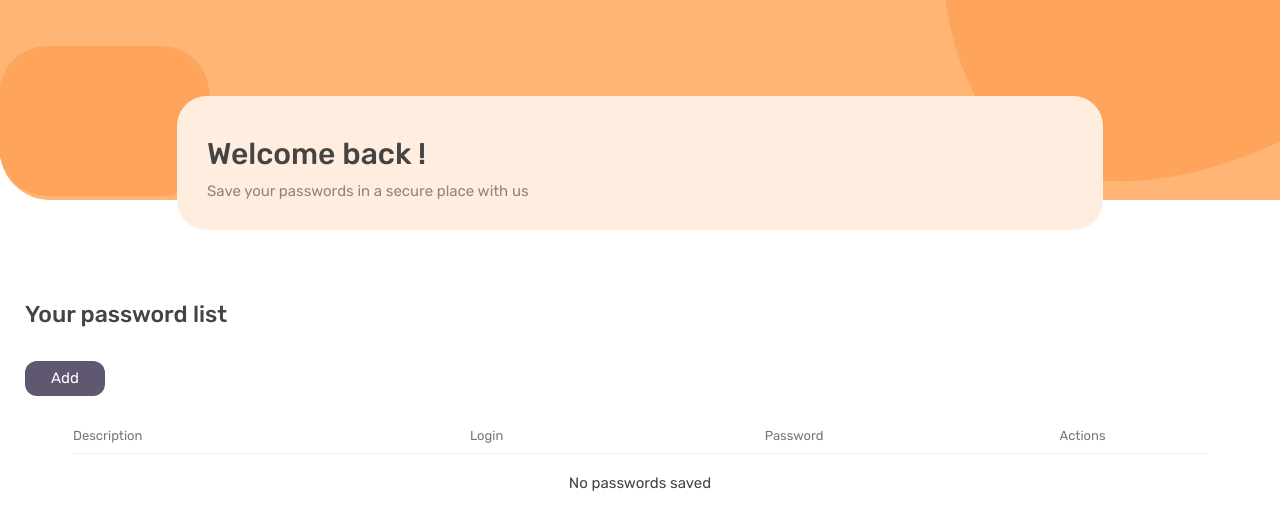
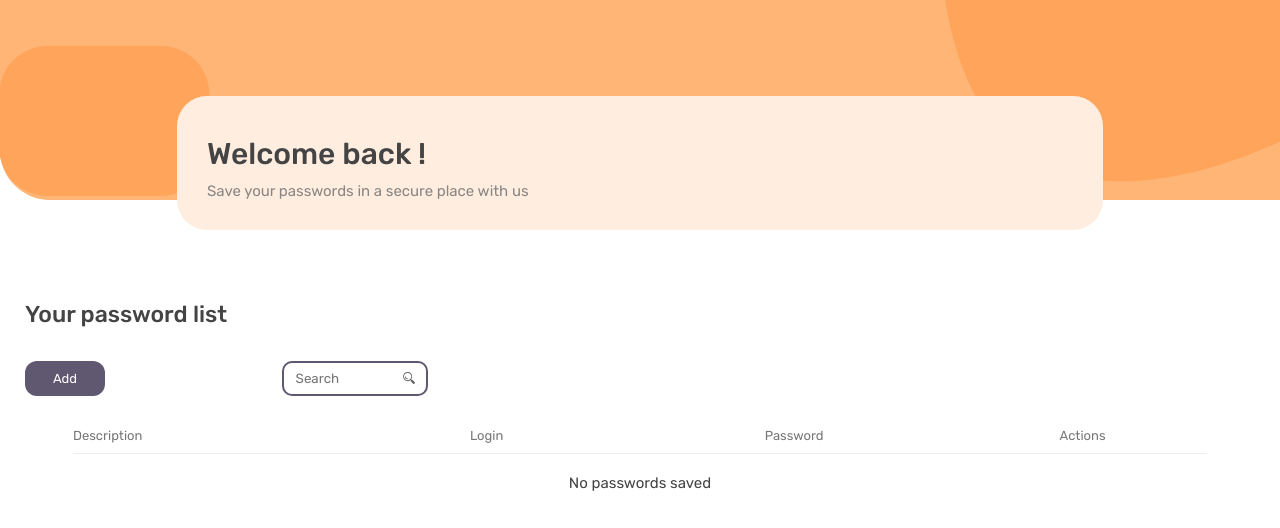
Before and after one commit to nicvlt/save-it, a React (Vite) app: page / in a window 1280 px wide. Shown: the top 528 px of the page. Built offline with nearby package versions, Linux system fonts and the light colour scheme.

Commit message:
adding searchbar

```diff
--- a/src/App.jsx
+++ b/src/App.jsx
@@ -4,6 +4,7 @@ import Header from './components/Header'
 import Table from './components/Table'
 import ButtonOpenModal from "./components/ButtonOpenModal"
 import Modal from './components/Modal'
+import Searchbar from "./components/Searchbar"
 import {theme} from './shared/theme'
 
 export default function App() {
@@ -11,6 +12,8 @@ export default function App() {
   const [showModalEdit, setShowModalEdit] = useState(false)
   const [rows, setRows] = useState([{'title':'', 'login':'', 'password':''}])
   const [rowToEdit, setRowToEdit] = useState({'title':'', 'login':'', 'password':''})
+  const [search, setSearch] = useState('')
+
 
   useEffect(() => {
     const localRows = JSON.parse(localStorage.getItem('rows'))
@@ -21,7 +24,7 @@ export default function App() {
     if(actionToPerform === 'edit'){
       //TODO : edit the row with the new values in a modal
       setRowToEdit(row)
-      setShowModalEdit(true)
+      handleOpenModalEdit()
     } else if(actionToPerform === 'delete'){
       //TODO : delete the row
       if(rows.length === 1) {
@@ -34,6 +37,10 @@ export default function App() {
         localStorage.setItem('rows', JSON.stringify(newRows))
       }
     }
+  }
+
+  const handleSearch = (e) => {
+    setSearch(e.target.value)
   }
 
   const handleCloseModalAdd = (type) => {
@@ -77,8 +84,11 @@ export default function App() {
         rows={rows} setRows={setRows} defaultData={rowToEdit}
         />
         <div style={styles.tableLabel}>Your password list</div>
-        <ButtonOpenModal  handleOpenModal={handleOpenModalAdd}/>
-        <Table rows={rows} handleAction={handleAction}/>
+        <div style={styles.buttons}>
+          <ButtonOpenModal  handleOpenModal={handleOpenModalAdd}/>
+          <Searchbar onChange={handleSearch} searchValue={search}/>
+        </div>
+        <Table rows={rows} handleAction={handleAction} search={search}/>
       </div>
     </div>
   );
@@ -117,4 +127,10 @@ const styles = {
     color:'#444444',
     marginLeft: 25,
   },
+  buttons:{
+    display:'grid',
+    gridTemplateColumns:'22% 22%',
+    alignItems:'center',
+    marginTop:10,
+  }
 }
--- a/src/components/ButtonModal.jsx
+++ b/src/components/ButtonModal.jsx
@@ -65,7 +65,7 @@ const styles = {
     },
     text:{
         fontFamily:'Rubik',
-        fontSize:14,
+        fontSize:13,
         color:'white',
         userSelect:'none',
     }
--- a/src/components/ButtonOpenModal.jsx
+++ b/src/components/ButtonOpenModal.jsx
@@ -28,7 +28,7 @@ export default function ButtonOpenModal({handleOpenModal}){
 
 const styles = {
     buttonFixVoid:{
-        marginTop:30,
+        marginTop:20,
         marginBottom:20,
         height:40,
         display:'flex',
@@ -47,7 +47,7 @@ const styles = {
         transition:'ease 0.2s all',
       },
       buttonText:{
-        fontSize:15,
+        fontSize:13,
         userSelect:'none',
         color:'white',
         textAlign:'center',
--- /dev/null
+++ b/src/components/Searchbar.jsx
@@ -0,0 +1,48 @@
+import {useState } from "react"
+import { theme } from "../shared/theme"
+import SearchIcon from '../assets/search-icon.svg'
+import '../App.css'
+
+export default function Searchbar({onChange, searchValue}) {
+    const [focus, setFocus] = useState(false)
+
+    return(
+        <div style={styles.container}>
+            <input type="text" placeholder="Search"
+            value={searchValue}
+            onChange={onChange}
+            onFocusCapture={() => setFocus(true)}
+            onBlurCapture={() => setFocus(false)}
+            style={{...styles.input,
+                border: focus ? `2px solid ${theme.activableHovered}`
+                : `2px solid ${theme.activable}`,
+                }}/>
+            <img src={SearchIcon} alt="search-icon"
+            style={{...styles.icon,
+            filter: focus ? 'invert(0)' : 'invert(0.4)'}}/>
+        </div>
+
+    )
+}
+
+const styles = {
+    container:{
+        display:'flex',
+    },
+    input:{
+        WebkitAppearance: 'none',
+        fontFamily:'Rubik',
+        padding: '8px 30px 8px 12px',
+        borderRadius:10,
+        transition:'ease 0.2s all',
+        width:100,
+        color:'#333333',
+    },
+    icon:{
+        height:12,
+        width:12,
+        marginTop:'auto',
+        marginBottom:'auto',
+        transform: 'translateX(-25px)',
+    }
+}
--- a/src/components/Table.jsx
+++ b/src/components/Table.jsx
@@ -2,7 +2,7 @@ import Row from './Row'
 import { ToastContainer, toast } from 'react-toastify';
 import 'react-toastify/dist/ReactToastify.css';
 
-export default function Table({rows, handleAction}) {
+export default function Table({rows, handleAction, search}) {
   const handleToast = () => {
     toast.success('Copied to clipboard', {
       position: "bottom-center",
@@ -16,6 +16,9 @@ export default function Table({rows, handleAction}) {
       });
   }
 
+  const showRows = JSON.stringify(rows[0]) === JSON.stringify({'title':'', 'login':'', 'password':''}) ? <div style={styles.noData}>No passwords saved</div> : rows.map((row, index) => <Row key={index} row={row} handleAction={handleAction} handleToast={handleToast}/>)
+  const showSearch = search === '' ? showRows : showRows.filter((row) => row.props.row.title.toLowerCase().includes(search.toLowerCase()))
+
   return(
       <div style={styles.table}>
         <div style={styles.tableHead}>
@@ -25,7 +28,7 @@ export default function Table({rows, handleAction}) {
             <div>Actions</div>
         </div>
         <div style={styles.solidLine}/>
-          {JSON.stringify(rows[0]) === JSON.stringify({'title':'', 'login':'', 'password':''}) ? <div style={styles.noData}>No passwords saved</div> : rows.map((row, index) => <Row key={index} row={row} handleAction={handleAction} handleToast={handleToast}/>)}
+        {showSearch}
         <ToastContainer />
     </div>
   )
```
Also changed, not shown: src/assets/search-icon.svg (added). Lines whose indentation alone changed are shown as unchanged.
